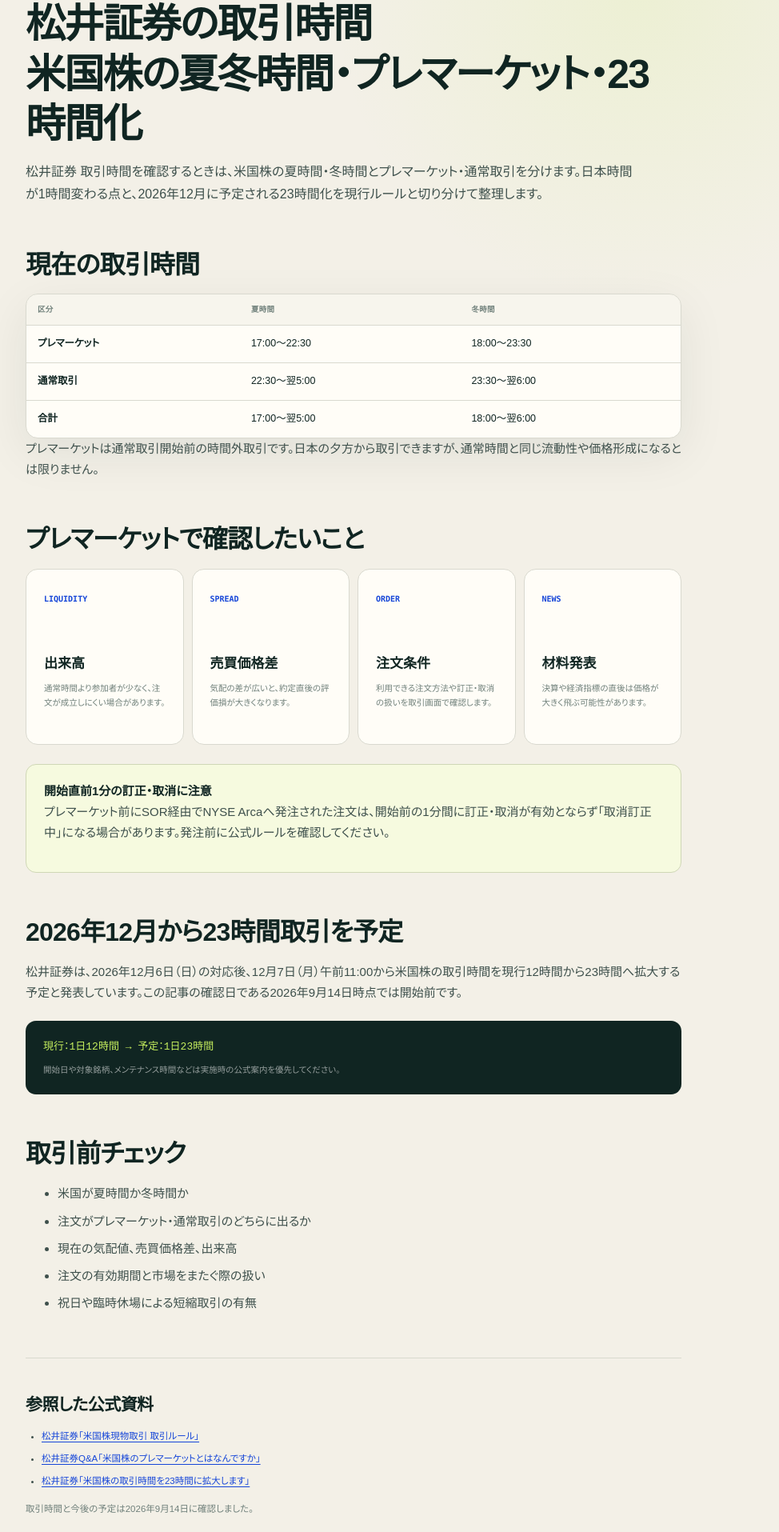
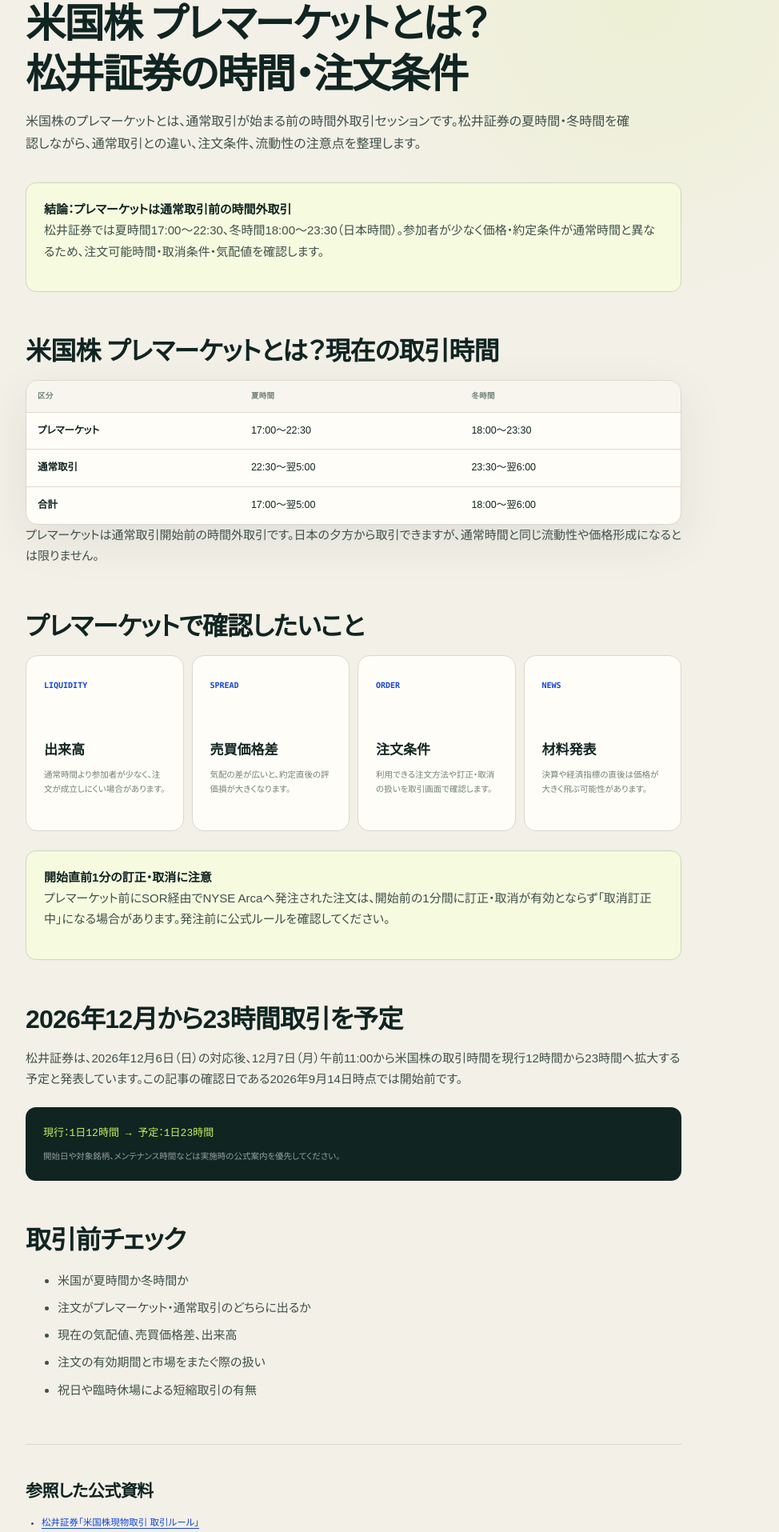
Before and after one commit to mrok18/hanbaijo, a Next.js app: page /articles/matsui-us-stock-trading-hours in a window 1280 px wide. Shown: the part 185-2100 px from the top of the page at 80% size, without its empty margins (198-1172 px from the left). Built offline with nearby package versions, Linux system fonts and the light colour scheme.

Commit message:
seo: clarify us stock premarket session

```diff
--- a/app/articles/matsui-us-stock-trading-hours/page.tsx
+++ b/app/articles/matsui-us-stock-trading-hours/page.tsx
@@ -4,17 +4,18 @@ import { AFFILIATE_OFFERS } from '@/lib/affiliates';
 
 export const metadata = {
   alternates: { canonical: '/articles/matsui-us-stock-trading-hours' },
-  title: '松井証券 取引時間｜米国株の夏冬時間・プレマーケット・23時間化',
-  description: '松井証券の取引時間を、米国株の夏時間・冬時間、プレマーケット、通常取引、2026年12月予定の23時間化に分けて整理します。',
+  title: '米国株 プレマーケットとは？｜松井証券の取引時間と注意点',
+  description: '米国株のプレマーケットとは、通常取引前の時間外取引です。松井証券の夏時間17:00〜22:30・冬時間18:00〜23:30、注文条件や注意点を整理します。',
 };
 
 export default function Page() {
   return <article>
     <p className="page-kicker">MATSUI / US STOCK HOURS</p>
-    <h1>松井証券の取引時間<br />米国株の夏冬時間・プレマーケット・23時間化</h1>
-    <p className="lede">松井証券 取引時間を確認するときは、米国株の夏時間・冬時間とプレマーケット・通常取引を分けます。日本時間が1時間変わる点と、2026年12月に予定される23時間化を現行ルールと切り分けて整理します。</p>
+    <h1>米国株 プレマーケットとは？<br />松井証券の時間・注文条件</h1>
+    <p className="lede">米国株のプレマーケットとは、通常取引が始まる前の時間外取引セッションです。松井証券の夏時間・冬時間を確認しながら、通常取引との違い、注文条件、流動性の注意点を整理します。</p>
+    <div className="callout"><strong>結論：プレマーケットは通常取引前の時間外取引</strong><p>松井証券では夏時間17:00〜22:30、冬時間18:00〜23:30（日本時間）。参加者が少なく価格・約定条件が通常時間と異なるため、注文可能時間・取消条件・気配値を確認します。</p></div>
 
-    <h2>現在の取引時間</h2>
+    <h2>米国株 プレマーケットとは？現在の取引時間</h2>
     <div className="data-panel"><div className="table-scroll"><table className="rates comparison-table"><thead><tr><th>区分</th><th>夏時間</th><th>冬時間</th></tr></thead><tbody>
       <tr><td className="ex-name">プレマーケット</td><td>17:00〜22:30</td><td>18:00〜23:30</td></tr>
       <tr><td className="ex-name">通常取引</td><td>22:30〜翌5:00</td><td>23:30〜翌6:00</td></tr>
@@ -42,7 +43,7 @@ export default function Page() {
       <li><a href="https://www.matsui.co.jp/us-stock/domestic/rule/" target="_blank" rel="noopener noreferrer">松井証券「米国株現物取引 取引ルール」</a></li>
       <li><a href="https://support.matsui.co.jp/faq/show/52049" target="_blank" rel="noopener noreferrer">松井証券Q&amp;A「米国株のプレマーケットとはなんですか」</a></li>
       <li><a href="https://www.matsui.co.jp/news/2026/detail_0728_01.html" target="_blank" rel="noopener noreferrer">松井証券「米国株の取引時間を23時間に拡大します」</a></li>
-    </ul><p>取引時間と今後の予定は2026年9月14日に確認しました。</p></section>
+    </ul><p>取引時間と今後の予定は2026年9月15日に確認しました。</p></section>
 
     <p><Link href="/tools/matsui-us-stock-cost-calculator">米国株の往復コストを計算する →</Link></p>
     <p><Link href="/articles/matsui-us-stock-fx-fee">松井証券の米国株為替コストを見る →</Link></p>
```
